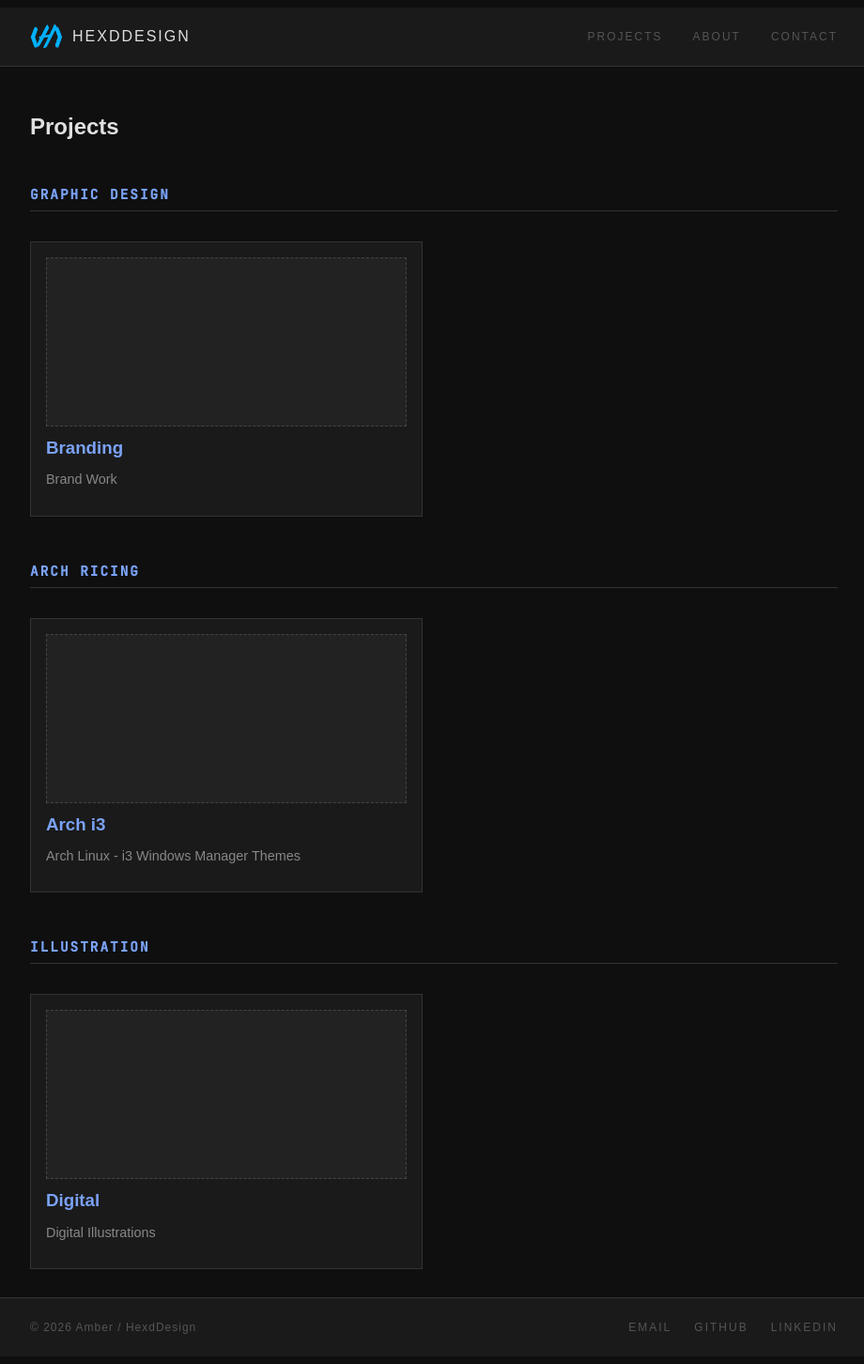
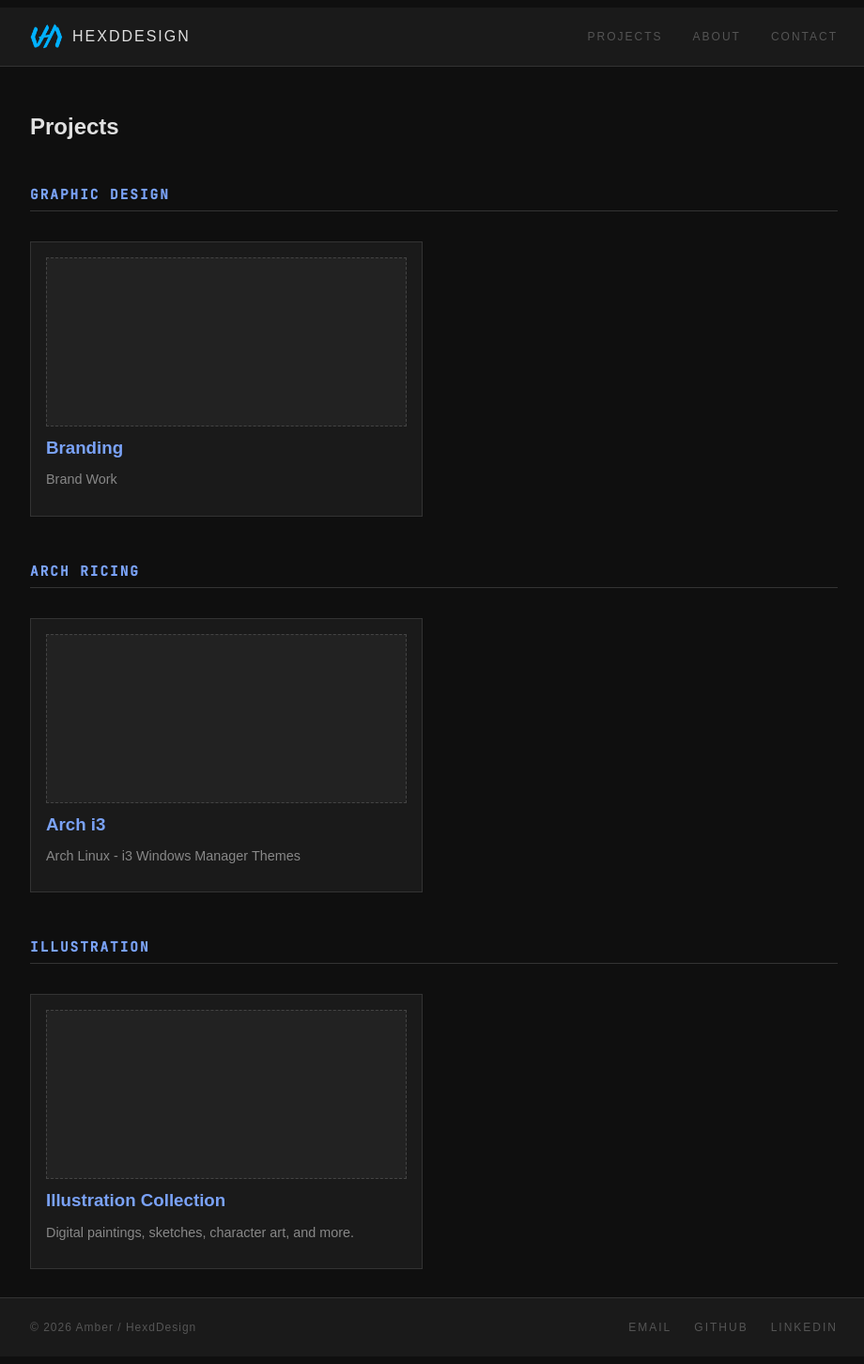
Before and after one commit to HexdDesign/hexddesign.github.io, a Jekyll site: the page built from projects.markdown, in a window 1280 px wide. Shown: the whole page at 94% size, without its empty margins (178-1098 px from the left). Built offline with Jekyll 4.4.1, drawn with Linux system fonts in a browser that asks for light colours; some web fonts are replaced.

Commit message:
Update projects.markdown

```diff
--- a/projects.markdown
+++ b/projects.markdown
@@ -28,14 +28,13 @@ permalink: /projects/
   {% endfor %}
 </div>
 
+
 <h2 class="section-title">Illustration</h2>
+
 <div class="project-grid">
-  {% assign illustration = site.projects | where: "category", "illustration" %}
-  {% for project in illustration %}
-  <a href="{{ project.url }}" class="project-card">
+  <a href="/illustration/" class="project-card">
     <div class="project-img placeholder"></div>
-    <h3>{{ project.title }}</h3>
-    <p>{{ project.description }}</p>
+    <h3>Illustration Collection</h3>
+    <p>Digital paintings, sketches, character art, and more.</p>
   </a>
-  {% endfor %}
 </div>
```
